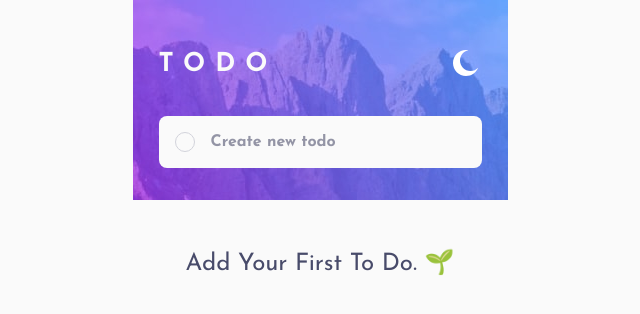
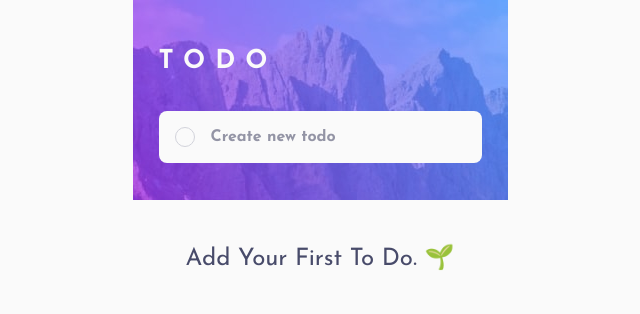
Before and after one commit to AmirhosseinHashemi/ToDo-App, a React (Vite) app: page / in a window 1280 px wide. Shown: the top 314 px of the page, without its empty margins (320-960 px from the left). Built offline with nearby package versions, Linux system fonts and the light colour scheme.

Commit message:
disable themebutton temporary

```diff
--- a/src/App.jsx
+++ b/src/App.jsx
@@ -1,7 +1,7 @@
 import { useState } from "react";
 
 import Header from "./components/Header/Header";
-import ThemeButton from "./components/ThemeButton/ThemeButton";
+// import ThemeButton from "./components/ThemeButton/ThemeButton";
 import Input from "./components/Input/Input";
 import Main from "./components/Main/Main";
 import ItemsList from "./components/ItemsList/ItemsList";
@@ -31,7 +31,7 @@ function App() {
   return (
     <>
       <Header>
-        <ThemeButton />
+        {/* <ThemeButton /> */}
         <Input setTasks={setTasks} />
       </Header>
 
```
